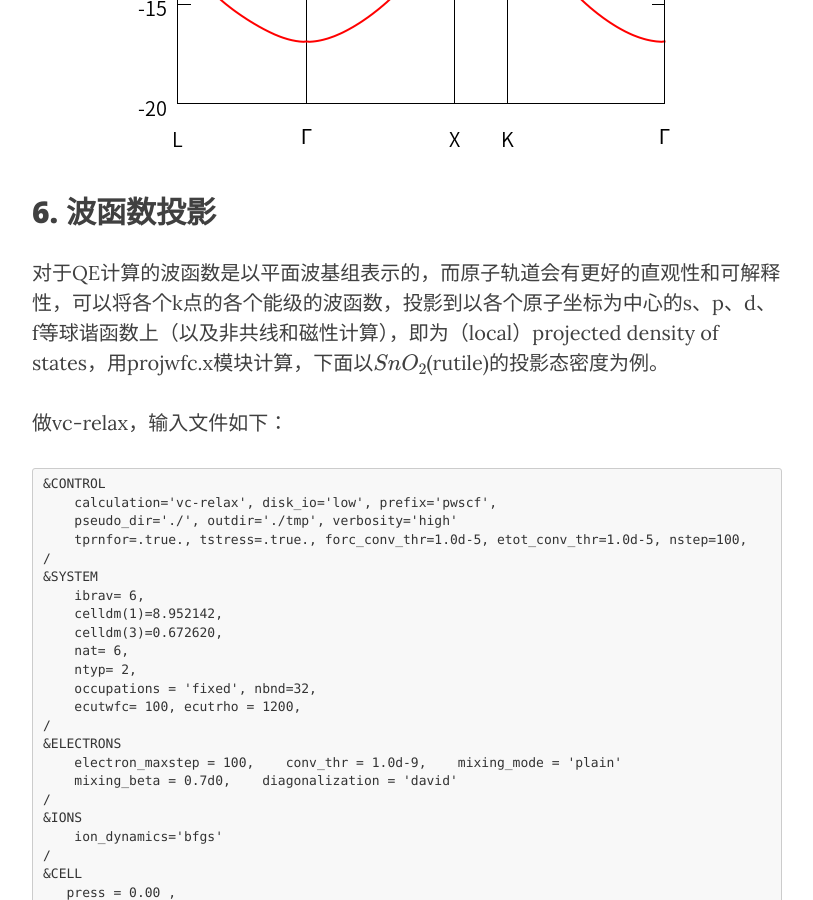
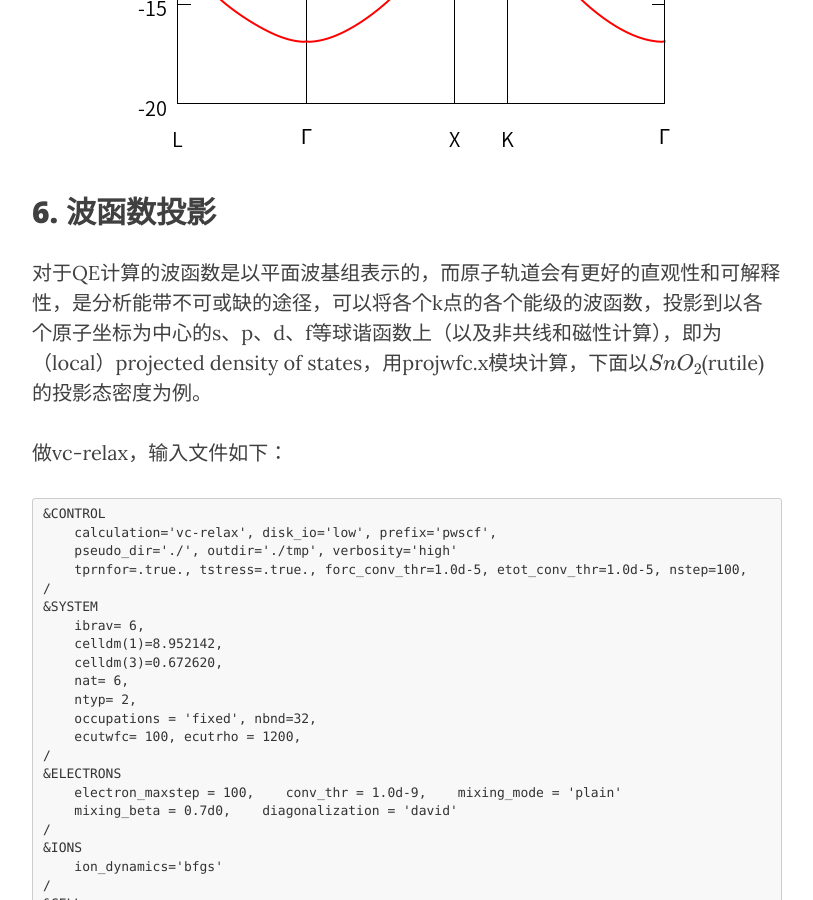
Before and after one commit to yyyu200/DFTbook, a Jekyll site: the page built from _posts/2019-04-01-HandsOn.md, in a window 1280 px wide and 900 px high, scrolled down 33000 px. Shown: the whole window, without its empty margins (233-1046 px from the left). Built offline with Jekyll 4.4.1, drawn with Linux system fonts in a browser that asks for light colours; nearby versions of some CDN libraries; formulas are drawn with MathJax 3; comment, search, counter and statistics services are not loaded.

Commit message:
modify at20190830-14:36:02-aliyun

```diff
--- a/_posts/2019-04-01-HandsOn.md
+++ b/_posts/2019-04-01-HandsOn.md
@@ -1149,7 +1149,7 @@
 
 ## 6. 波函数投影
 
-对于QE计算的波函数是以平面波基组表示的，而原子轨道会有更好的直观性和可解释性，可以将各个k点的各个能级的波函数，投影到以各个原子坐标为中心的s、p、d、f等球谐函数上（以及非共线和磁性计算），即为（local）projected density of states，用projwfc.x模块计算，下面以$SnO_{2}$(rutile)的投影态密度为例。
+对于QE计算的波函数是以平面波基组表示的，而原子轨道会有更好的直观性和可解释性，是分析能带不可或缺的途径，可以将各个k点的各个能级的波函数，投影到以各个原子坐标为中心的s、p、d、f等球谐函数上（以及非共线和磁性计算），即为（local）projected density of states，用projwfc.x模块计算，下面以$SnO_{2}$(rutile)的投影态密度为例。
 
 做vc-relax，输入文件如下：
 
```
